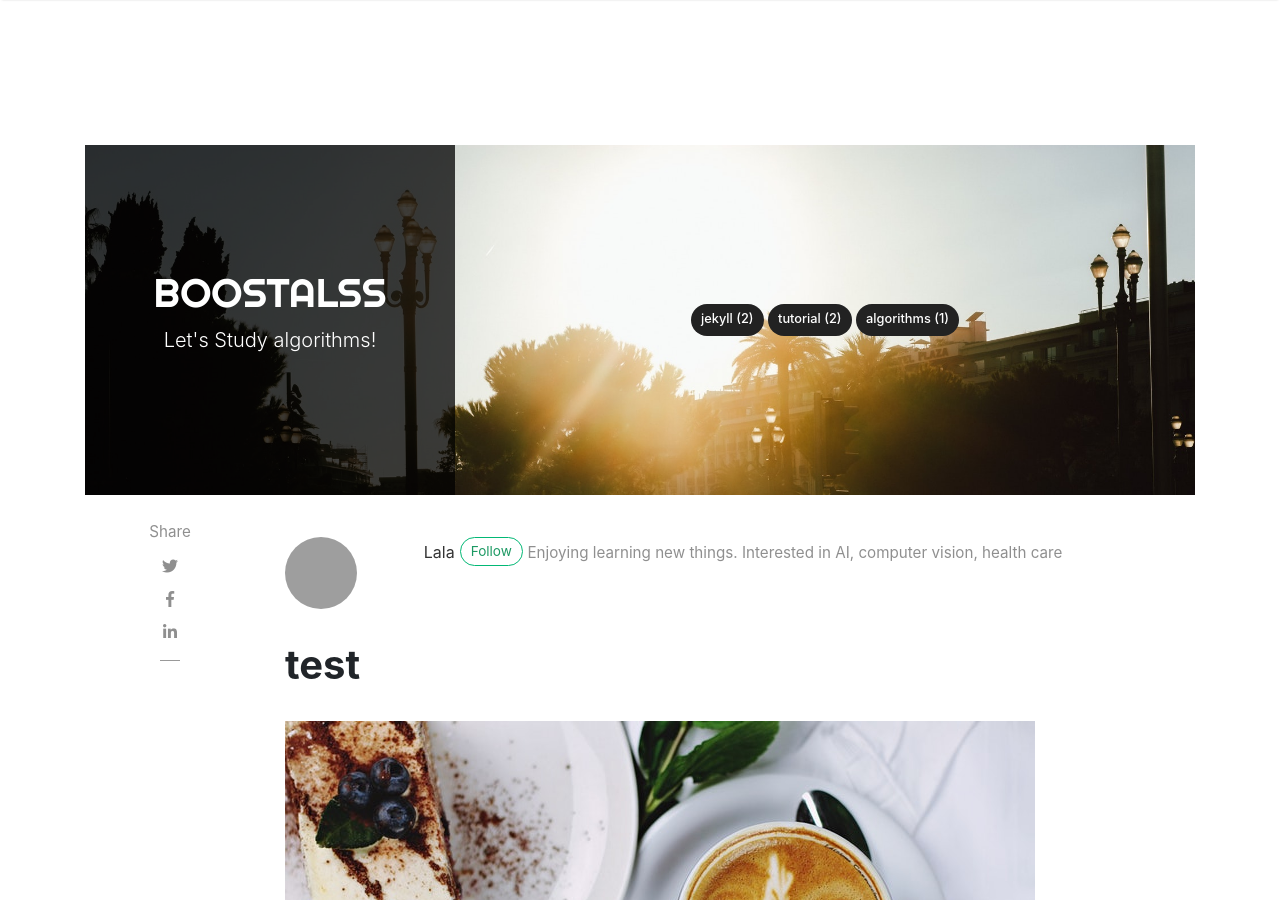
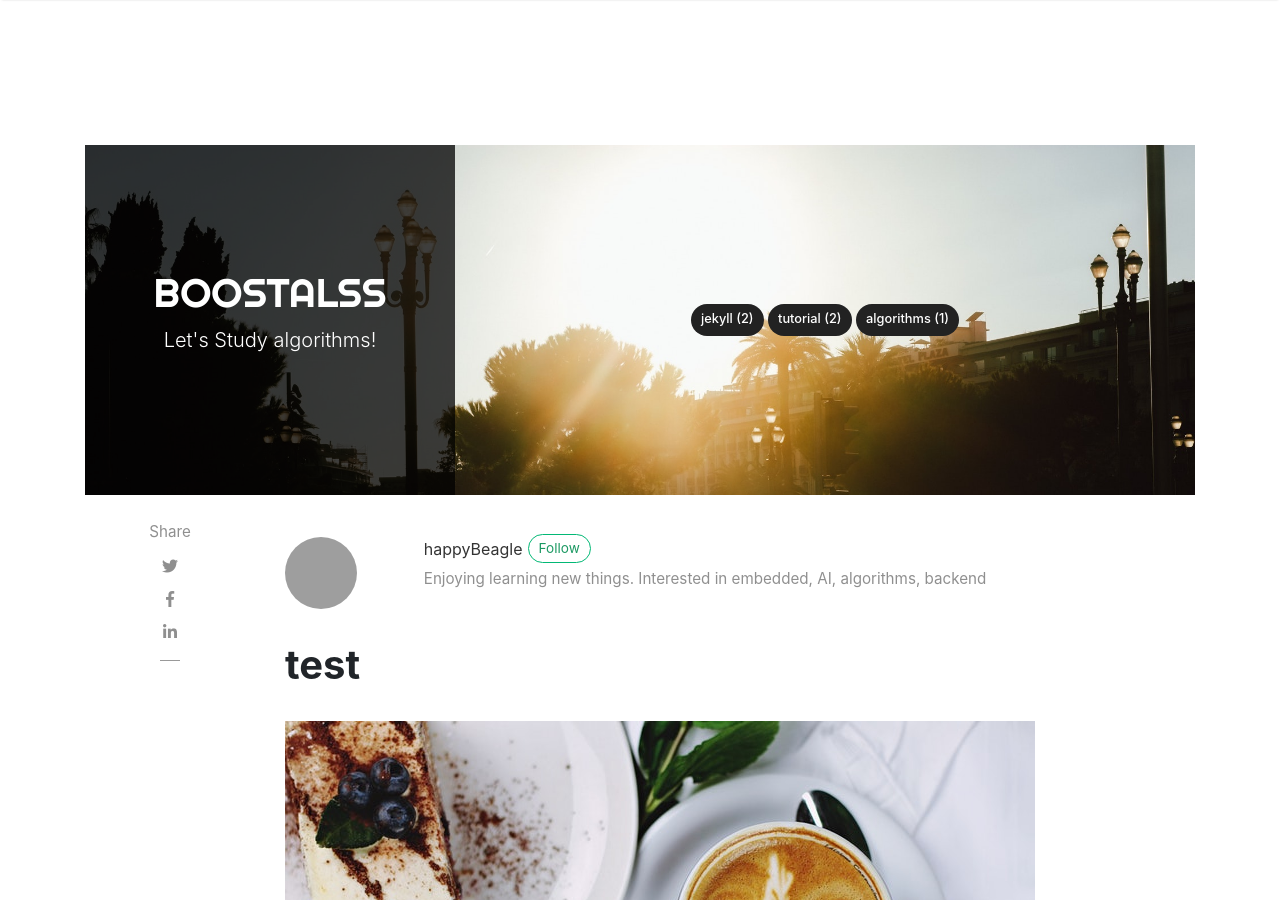
Before and after one commit to BOOSTALSS/boostalss.github.io, a Jekyll site: the page built from _posts/algorithms/2021-06-27-test.md, in a window 1280 px wide and 900 px high. Built offline with Jekyll 4.4.1, drawn with Linux system fonts in a browser that asks for light colours; nearby versions of some CDN libraries; comment, search, counter and statistics services are not loaded; part of the change alters nothing that is shown; grey boxes are pictures that could not be loaded.

```diff
--- a/_config.yml
+++ b/_config.yml
@@ -20,9 +20,7 @@ authors:
     email: hack2kong@gmail.com
     web: https://happybeagle.github.io/
     description: "Enjoying learning new things. Interested in embedded, AI, algorithms, backend"
-
-authors:
-  happyBeagle:
+  Lala:
     name: Joo Young Lee
     display_name: Lala
     email: vvvic313@gmail.com
```
